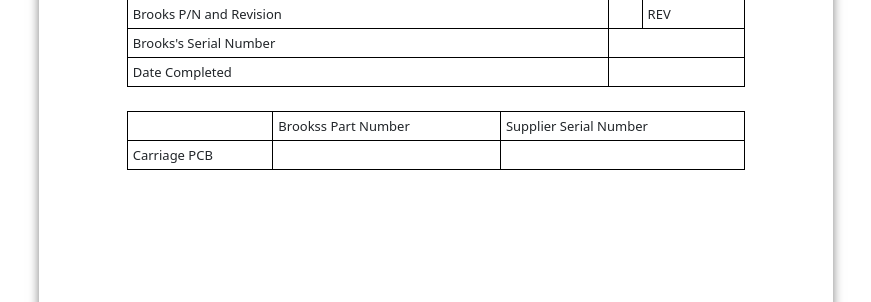
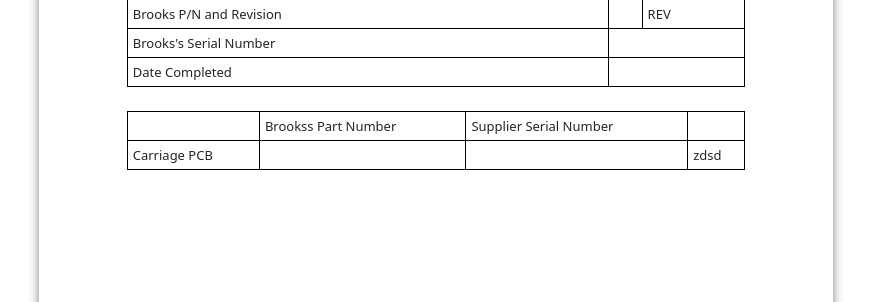
Before and after one commit to likpinnn/QR_system, a PHP site: page /result.php in a window 1280 px wide. Shown: the part 361-663 px from the top of the page, without its empty margins (204-1075 px from the left). Run offline with PHP 8.4, Linux system fonts and the light colour scheme; the visitor is signed in with stand-in values (Sample User, id 1); data comes from the database, SQL or seed files in the repository; data that the repository does not hold is empty; some libraries are stand-ins or nearby versions.

Commit message:
test commit

```diff
--- a/result.php
+++ b/result.php
@@ -347,6 +347,7 @@
                             <td>Carriage PCB</td>
                             <td><?=$pcb_part_number?></td>
                             <td><?=$pcb_serial_number?></td>
+                            <td>zdsd</td>
                         </tr>
                     </table>
                 </div>
```
